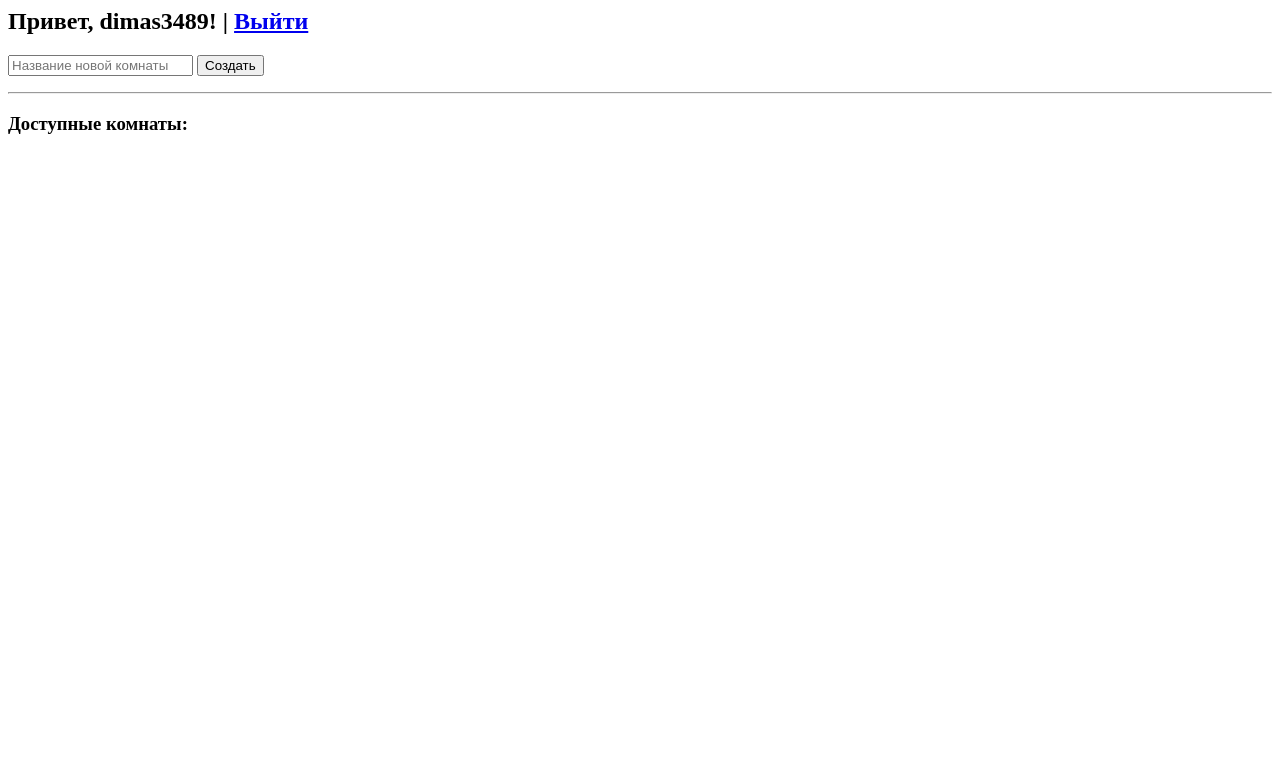
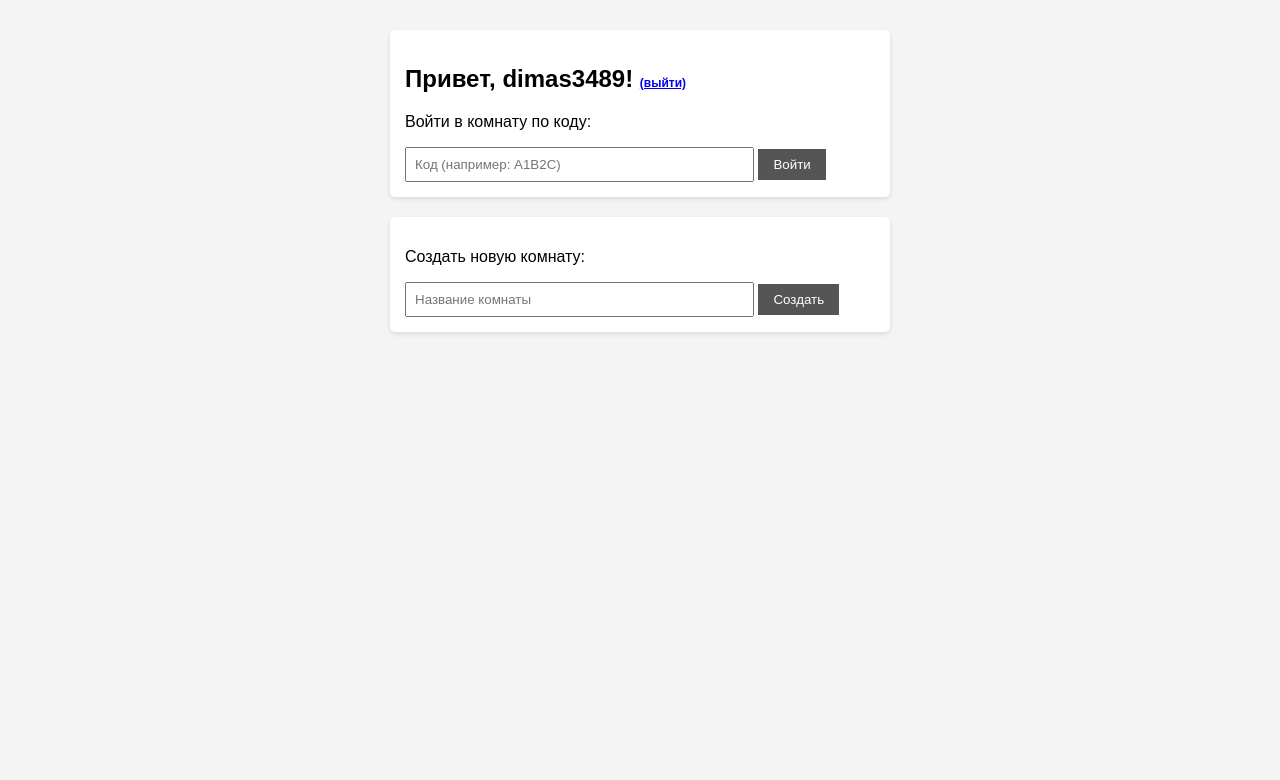
Before and after one commit to dimadomnin7458-hue/A_Messager, a Flask app: page / in a window 1280 px wide. Shown: the top 780 px of the page. Run offline with Flask 3, Linux system fonts and the light colour scheme; a user stored in the database is signed in.

Commit message:
Update index.html

```diff
--- a/templates/index.html
+++ b/templates/index.html
@@ -1,12 +1,36 @@
-<h2>Привет, {{ username }}! | <a href="/logout">Выйти</a></h2>
-<form action="/create_room" method="POST">
-    <input name="room_name" placeholder="Название новой комнаты" required>
-    <button type="submit">Создать</button>
-</form>
-<hr>
-<h3>Доступные комнаты:</h3>
-<ul>
-    {% for room in rooms %}
-    <li><a href="{{ url_for('chat', room_id=room.id) }}">Войти в "{{ room.name }}"</a></li>
-    {% endfor %}
-</ul>
+<!DOCTYPE html>
+<html>
+<head>
+    <title>A_Messager - Главная</title>
+    <style>
+        body { font-family: sans-serif; max-width: 500px; margin: 20px auto; padding: 10px; background: #f4f4f4; }
+        .card { background: white; padding: 15px; border-radius: 5px; box-shadow: 0 2px 5px rgba(0,0,0,0.1); margin-bottom: 20px; }
+        input { padding: 8px; width: 70%; }
+        button { padding: 8px 15px; cursor: pointer; background: #555; color: white; border: none; }
+        .flash { color: red; font-size: 0.9em; }
+    </style>
+</head>
+<body>
+    <div class="card">
+        <h2>Привет, {{ username }}! <a href="/logout" style="font-size: 0.5em;">(выйти)</a></h2>
+
+        {% with messages = get_flashed_messages() %}
+          {% if messages %}<p class="flash">{{ messages[0] }}</p>{% endif %}
+        {% endwith %}
+
+        <form action="/join_room" method="POST">
+            <p>Войти в комнату по коду:</p>
+            <input name="room_code" placeholder="Код (например: A1B2C)" required>
+            <button type="submit">Войти</button>
+        </form>
+    </div>
+
+    <div class="card">
+        <form action="/create_room" method="POST">
+            <p>Создать новую комнату:</p>
+            <input name="room_name" placeholder="Название комнаты" required>
+            <button type="submit">Создать</button>
+        </form>
+    </div>
+</body>
+</html>
```
